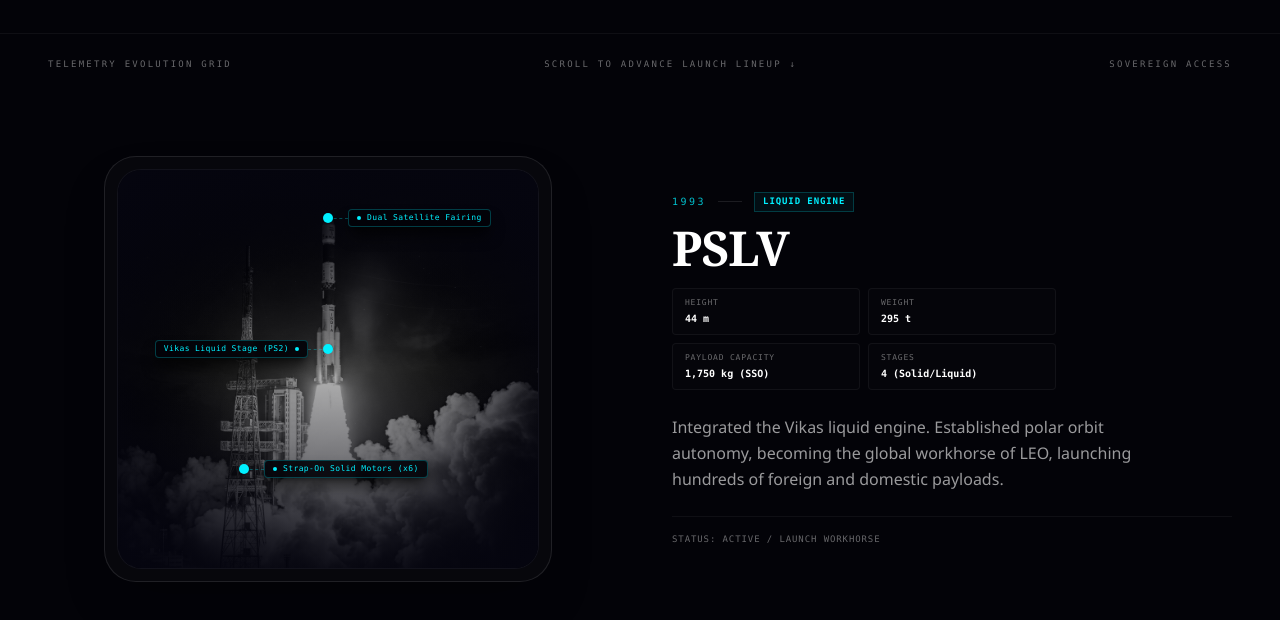
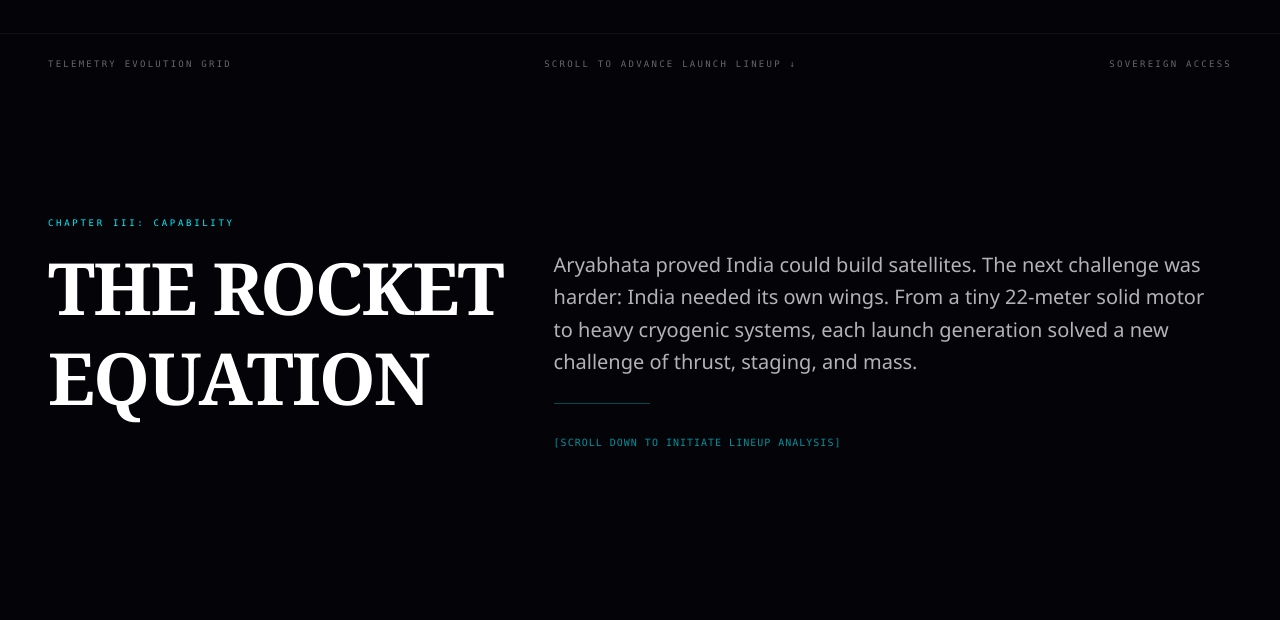
Before and after one commit to GurugramInvestorsclub/indianspacesector, a Next.js app: page / in a window 1280 px wide. Shown: the part 8831-9451 px from the top of the page. Built offline with nearby package versions, Linux system fonts and the light colour scheme.

Commit message:
smooth scroll

```diff
--- a/src/components/lenis-provider.tsx
+++ b/src/components/lenis-provider.tsx
@@ -1,6 +1,29 @@
 "use client";
-import React from "react";
+import React, { useEffect } from "react";
+import Lenis from "lenis";
 
 export default function LenisProvider({ children }: { children: React.ReactNode }) {
+  useEffect(() => {
+    // Initialize Lenis smooth scroll with standard parameters
+    const lenis = new Lenis({
+      duration: 1.2,
+      easing: (t) => Math.min(1, 1.001 - Math.pow(2, -10 * t)), // smooth exponential easing
+    });
+
+    // Request Animation Frame loop for Lenis
+    let rafId: number;
+    function raf(time: number) {
+      lenis.raf(time);
+      rafId = requestAnimationFrame(raf);
+    }
+
+    rafId = requestAnimationFrame(raf);
+
+    return () => {
+      lenis.destroy();
+      cancelAnimationFrame(rafId);
+    };
+  }, []);
+
   return <>{children}</>;
 }
--- a/src/components/sections/launch-evolution.tsx
+++ b/src/components/sections/launch-evolution.tsx
@@ -2,7 +2,7 @@
 
 import React, { useRef, useState } from "react";
 import Image from "next/image";
-import { motion, useScroll, useMotionValueEvent } from "motion/react";
+import { motion, useScroll, useTransform, useMotionValueEvent } from "motion/react";
 
 interface Callout {
   label: string;
@@ -35,7 +35,7 @@ export function LaunchEvolution() {
     offset: ["start start", "end end"]
   });
 
-  // Track active slide index using standard motion value event listener
+  // Track active slide index using standard motion value event listener to toggle pointer-events
   useMotionValueEvent(scrollYProgress, "change", (latest) => {
     // 7 scenes split across 0 to 1 scroll progress range:
     if (latest < 0.12) {
@@ -54,6 +54,76 @@ export function LaunchEvolution() {
       setActiveIndex(6);
     }
   });
+
+  const getSceneTransforms = (index: number) => {
+    const ranges = [
+      { inStart: 0.0, inEnd: 0.0, outStart: 0.08, outEnd: 0.14 },       // Intro
+      { inStart: 0.10, inEnd: 0.14, outStart: 0.22, outEnd: 0.28 },     // SLV-3
+      { inStart: 0.24, inEnd: 0.28, outStart: 0.36, outEnd: 0.42 },     // ASLV
+      { inStart: 0.38, inEnd: 0.42, outStart: 0.50, outEnd: 0.57 },     // PSLV
+      { inStart: 0.52, inEnd: 0.57, outStart: 0.65, outEnd: 0.71 },     // GSLV
+      { inStart: 0.67, inEnd: 0.71, outStart: 0.79, outEnd: 0.85 },     // LVM3
+      { inStart: 0.81, inEnd: 0.85, outStart: 0.95, outEnd: 1.00 },     // SSLV
+    ];
+
+    const r = ranges[index];
+
+    let opacityInput, opacityOutput;
+    let yInput, yOutput;
+
+    if (index === 0) {
+      opacityInput = [0.0, r.outStart, r.outEnd];
+      opacityOutput = [1, 1, 0];
+      yInput = [0.0, r.outEnd];
+      yOutput = [0, -35];
+    } else {
+      opacityInput = [r.inStart, r.inEnd, r.outStart, r.outEnd];
+      opacityOutput = [0, 1, 1, 0];
+      yInput = [r.inStart, r.inEnd, r.outStart, r.outEnd];
+      yOutput = [35, 0, 0, -35];
+    }
+
+    return { opacityInput, opacityOutput, yInput, yOutput };
+  };
+
+  // Statically declare transforms for scroll scrubbing (clamped to prevent extrapolation bugs)
+  const t0 = getSceneTransforms(0);
+  const opacity0 = useTransform(scrollYProgress, t0.opacityInput, t0.opacityOutput, { clamp: true });
+  const y0 = useTransform(scrollYProgress, t0.yInput, t0.yOutput, { clamp: true });
+
+  const t1 = getSceneTransforms(1);
+  const opacity1 = useTransform(scrollYProgress, t1.opacityInput, t1.opacityOutput, { clamp: true });
+  const y1 = useTransform(scrollYProgress, t1.yInput, t1.yOutput, { clamp: true });
+
+  const t2 = getSceneTransforms(2);
+  const opacity2 = useTransform(scrollYProgress, t2.opacityInput, t2.opacityOutput, { clamp: true });
+  const y2 = useTransform(scrollYProgress, t2.yInput, t2.yOutput, { clamp: true });
+
+  const t3 = getSceneTransforms(3);
+  const opacity3 = useTransform(scrollYProgress, t3.opacityInput, t3.opacityOutput, { clamp: true });
+  const y3 = useTransform(scrollYProgress, t3.yInput, t3.yOutput, { clamp: true });
+
+  const t4 = getSceneTransforms(4);
+  const opacity4 = useTransform(scrollYProgress, t4.opacityInput, t4.opacityOutput, { clamp: true });
+  const y4 = useTransform(scrollYProgress, t4.yInput, t4.yOutput, { clamp: true });
+
+  const t5 = getSceneTransforms(5);
+  const opacity5 = useTransform(scrollYProgress, t5.opacityInput, t5.opacityOutput, { clamp: true });
+  const y5 = useTransform(scrollYProgress, t5.yInput, t5.yOutput, { clamp: true });
+
+  const t6 = getSceneTransforms(6);
+  const opacity6 = useTransform(scrollYProgress, t6.opacityInput, t6.opacityOutput, { clamp: true });
+  const y6 = useTransform(scrollYProgress, t6.yInput, t6.yOutput, { clamp: true });
+
+  const sceneStyles = [
+    { opacity: opacity0, y: y0 },
+    { opacity: opacity1, y: y1 },
+    { opacity: opacity2, y: y2 },
+    { opacity: opacity3, y: y3 },
+    { opacity: opacity4, y: y4 },
+    { opacity: opacity5, y: y5 },
+    { opacity: opacity6, y: y6 },
+  ];
 
   const rockets: RocketData[] = [
     {
@@ -180,13 +250,10 @@ export function LaunchEvolution() {
 
         {/* ----------------- Scene 0: Introduction ----------------- */}
         <motion.div
-          animate={{
-            opacity: activeIndex === 0 ? 1 : 0,
-            y: activeIndex === 0 ? 0 : -35,
-            pointerEvents: activeIndex === 0 ? "auto" : "none" as any
-          }}
-          transition={{ duration: 0.65, ease: [0.16, 1, 0.3, 1] }}
-          className="absolute inset-0 z-10 flex flex-col justify-center max-w-7xl mx-auto px-6 md:px-12 w-full h-full"
+          style={sceneStyles[0]}
+          className={`absolute inset-0 z-10 flex flex-col justify-center max-w-7xl mx-auto px-6 md:px-12 w-full h-full transition-all duration-300 ${
+            activeIndex === 0 ? "pointer-events-auto" : "pointer-events-none"
+          }`}
         >
           <div className="grid grid-cols-1 lg:grid-cols-[40%_1fr] gap-8 items-start">
             <div>
@@ -220,13 +287,10 @@ export function LaunchEvolution() {
           return (
             <motion.div
               key={rocket.id}
-              animate={{
-                opacity: isActive ? 1 : 0,
-                y: isActive ? 0 : 35,
-                pointerEvents: isActive ? "auto" : "none" as any
-              }}
-              transition={{ duration: 0.65, ease: [0.16, 1, 0.3, 1] }}
-              className="absolute inset-0 z-10 flex items-center justify-center max-w-7xl mx-auto px-6 md:px-12 w-full h-full"
+              style={sceneStyles[index + 1]}
+              className={`absolute inset-0 z-10 flex items-center justify-center max-w-7xl mx-auto px-6 md:px-12 w-full h-full transition-all duration-300 ${
+                isActive ? "pointer-events-auto" : "pointer-events-none"
+              }`}
             >
               <div className={`flex flex-col md:flex-row items-center gap-8 md:gap-16 w-full ${
                 isEven ? "md:flex-row" : "md:flex-row-reverse"
```
